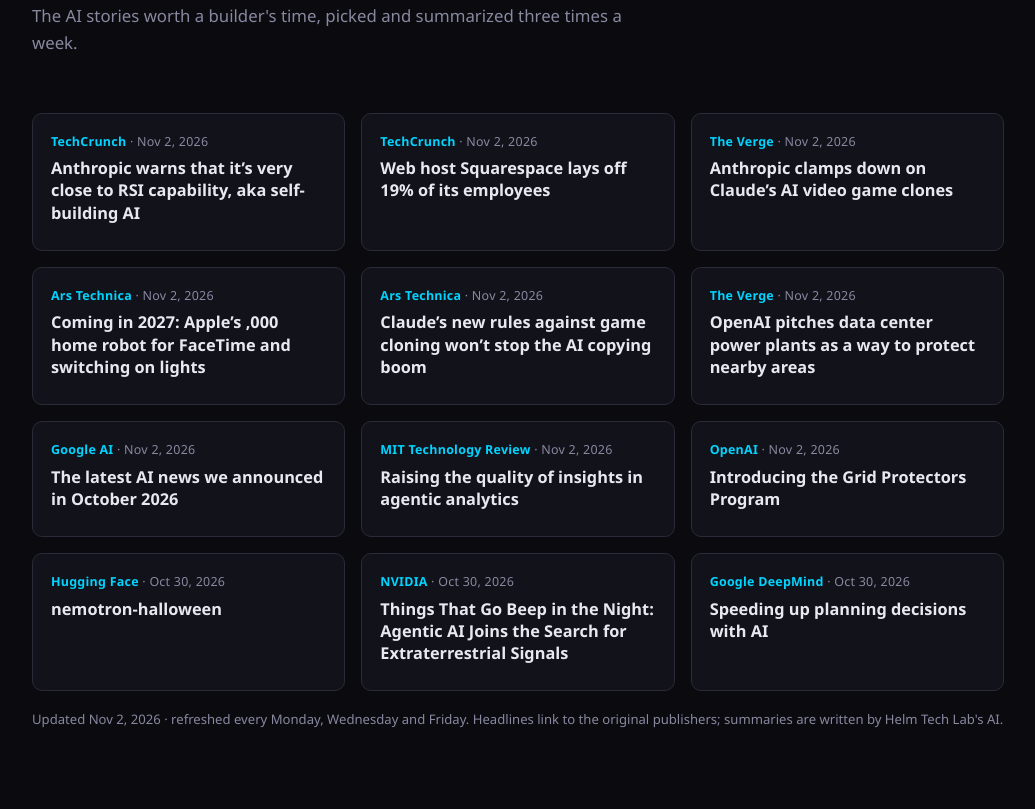
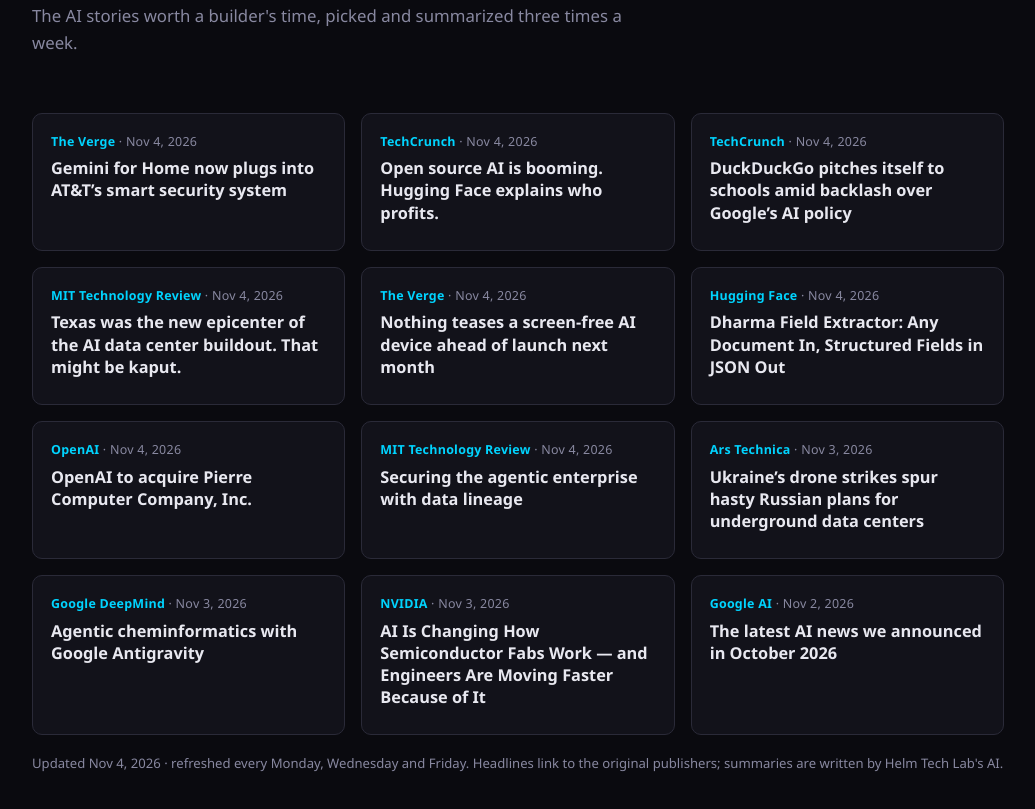
Before and after one commit to datboywhip-ai/helmtechlab-site, a plain HTML site: page index.html in a window 1280 px wide. Shown: the part 3431-4240 px from the top of the page, without its empty margins (122-1157 px from the left). Drawn offline with Linux system fonts and the light colour scheme.

Commit message:
AI news refresh 2026-11-04

```diff
--- a/index.html
+++ b/index.html
@@ -346,33 +346,58 @@
   <!-- NEWS:START -->
 <div class="news-grid">
     <article class="news-card">
-      <div class="news-meta"><span class="news-source">TechCrunch</span> · <time datetime="2026-11-02T22:14:50.000Z">Nov 2, 2026</time></div>
-      <h4><a href="https://techcrunch.com/2026/11/02/anthropic-warns-that-its-very-close-to-rsi-capability-aka-self-building-ai/" target="_blank" rel="noopener noreferrer">Anthropic warns that it’s very close to RSI capability, aka self-building AI</a></h4>
+      <div class="news-meta"><span class="news-source">The Verge</span> · <time datetime="2026-11-04T20:23:24.000Z">Nov 4, 2026</time></div>
+      <h4><a href="https://www.theverge.com/tech/1026787/att-gemini-for-home-connected-life-security-system" target="_blank" rel="noopener noreferrer">Gemini for Home now plugs into AT&amp;T’s smart security system</a></h4>
 
     </article>
     <article class="news-card">
-      <div class="news-meta"><span class="news-source">TechCrunch</span> · <time datetime="2026-11-02T19:25:59.000Z">Nov 2, 2026</time></div>
-      <h4><a href="https://techcrunch.com/2026/11/02/web-host-squarespace-lays-off-19-of-its-employees/" target="_blank" rel="noopener noreferrer">Web host Squarespace lays off 19% of its employees</a></h4>
+      <div class="news-meta"><span class="news-source">TechCrunch</span> · <time datetime="2026-11-04T19:30:04.000Z">Nov 4, 2026</time></div>
+      <h4><a href="https://techcrunch.com/video/open-source-ai-is-booming-hugging-face-explains-who-profits/" target="_blank" rel="noopener noreferrer">Open source AI is booming. Hugging Face explains who profits.</a></h4>
 
     </article>
     <article class="news-card">
-      <div class="news-meta"><span class="news-source">The Verge</span> · <time datetime="2026-11-02T18:56:02.000Z">Nov 2, 2026</time></div>
-      <h4><a href="https://www.theverge.com/ai-artificial-intelligence/1024632/anthropic-claude-ai-video-game-clones" target="_blank" rel="noopener noreferrer">Anthropic clamps down on Claude’s AI video game clones</a></h4>
+      <div class="news-meta"><span class="news-source">TechCrunch</span> · <time datetime="2026-11-04T19:29:52.000Z">Nov 4, 2026</time></div>
+      <h4><a href="https://techcrunch.com/2026/11/04/duckduckgo-pitches-itself-to-schools-amid-backlash-over-googles-ai-policy/" target="_blank" rel="noopener noreferrer">DuckDuckGo pitches itself to schools amid backlash over Google’s AI policy</a></h4>
 
     </article>
     <article class="news-card">
-      <div class="news-meta"><span class="news-source">Ars Technica</span> · <time datetime="2026-11-02T18:32:21.000Z">Nov 2, 2026</time></div>
-      <h4><a href="https://arstechnica.com/apple/2026/11/apples-roaming-home-robot-may-do-facetime-switch-lights-on-and-yell-at-your-cat/" target="_blank" rel="noopener noreferrer">Coming in 2027: Apple’s <!-- NEWS:START -->,000 home robot for FaceTime and switching on lights</a></h4>
+      <div class="news-meta"><span class="news-source">MIT Technology Review</span> · <time datetime="2026-11-04T18:50:55.000Z">Nov 4, 2026</time></div>
+      <h4><a href="https://www.technologyreview.com/2026/11/04/1148043/texas-was-the-new-epicenter-of-the-ai-data-center-buildout-that-might-be-kaput/" target="_blank" rel="noopener noreferrer">Texas was the new epicenter of the AI data center buildout. That might be kaput.</a></h4>
 
     </article>
     <article class="news-card">
-      <div class="news-meta"><span class="news-source">Ars Technica</span> · <time datetime="2026-11-02T18:05:31.000Z">Nov 2, 2026</time></div>
-      <h4><a href="https://arstechnica.com/ai/2026/11/claudes-new-rules-against-game-cloning-wont-stop-the-ai-copying-boom/" target="_blank" rel="noopener noreferrer">Claude’s new rules against game cloning won’t stop the AI copying boom</a></h4>
+      <div class="news-meta"><span class="news-source">The Verge</span> · <time datetime="2026-11-04T18:26:07.000Z">Nov 4, 2026</time></div>
+      <h4><a href="https://www.theverge.com/ai-artificial-intelligence/1026586/nothing-screen-free-ai-device-carl-pei" target="_blank" rel="noopener noreferrer">Nothing teases a screen-free AI device ahead of launch next month</a></h4>
 
     </article>
     <article class="news-card">
-      <div class="news-meta"><span class="news-source">The Verge</span> · <time datetime="2026-11-02T18:01:30.000Z">Nov 2, 2026</time></div>
-      <h4><a href="https://www.theverge.com/ai-artificial-intelligence/1024604/openai-data-center-grid-protection-program" target="_blank" rel="noopener noreferrer">OpenAI pitches data center power plants as a way to protect nearby areas</a></h4>
+      <div class="news-meta"><span class="news-source">Hugging Face</span> · <time datetime="2026-11-04T17:50:10.000Z">Nov 4, 2026</time></div>
+      <h4><a href="https://huggingface.co/blog/Dharma-AI/dharma-field-extractor" target="_blank" rel="noopener noreferrer">Dharma Field Extractor: Any Document In, Structured Fields in JSON Out</a></h4>
+
+    </article>
+    <article class="news-card">
+      <div class="news-meta"><span class="news-source">OpenAI</span> · <time datetime="2026-11-04T14:30:00.000Z">Nov 4, 2026</time></div>
+      <h4><a href="https://openai.com/index/openai-to-acquire-pierre" target="_blank" rel="noopener noreferrer">OpenAI to acquire Pierre Computer Company, Inc.</a></h4>
+
+    </article>
+    <article class="news-card">
+      <div class="news-meta"><span class="news-source">MIT Technology Review</span> · <time datetime="2026-11-04T13:00:00.000Z">Nov 4, 2026</time></div>
+      <h4><a href="https://www.technologyreview.com/2026/11/04/1147596/securing-the-agentic-enterprise-with-data-lineage/" target="_blank" rel="noopener noreferrer">Securing the agentic enterprise with data lineage</a></h4>
+
+    </article>
+    <article class="news-card">
+      <div class="news-meta"><span class="news-source">Ars Technica</span> · <time datetime="2026-11-03T20:39:55.000Z">Nov 3, 2026</time></div>
+      <h4><a href="https://arstechnica.com/ai/2026/11/russia-looks-to-hide-data-centers-underground-as-ukrainian-drones-strike-back/" target="_blank" rel="noopener noreferrer">Ukraine’s drone strikes spur hasty Russian plans for underground data centers</a></h4>
+
+    </article>
+    <article class="news-card">
+      <div class="news-meta"><span class="news-source">Google DeepMind</span> · <time datetime="2026-11-03T17:01:49.000Z">Nov 3, 2026</time></div>
+      <h4><a href="https://deepmind.google/blog/agentic-cheminformatics-with-google-antigravity/" target="_blank" rel="noopener noreferrer">Agentic cheminformatics with Google Antigravity</a></h4>
+
+    </article>
+    <article class="news-card">
+      <div class="news-meta"><span class="news-source">NVIDIA</span> · <time datetime="2026-11-03T16:00:45.000Z">Nov 3, 2026</time></div>
+      <h4><a href="https://blogs.nvidia.com/blog/ai-semiconductor-fabs/" target="_blank" rel="noopener noreferrer">AI Is Changing How Semiconductor Fabs Work — and Engineers Are Moving Faster Because of It</a></h4>
 
     </article>
     <article class="news-card">
@@ -380,33 +405,8 @@
       <h4><a href="https://blog.google/innovation-and-ai/technology/ai/google-ai-updates-october-2026/" target="_blank" rel="noopener noreferrer">The latest AI news we announced in October 2026</a></h4>
 
     </article>
-    <article class="news-card">
-      <div class="news-meta"><span class="news-source">MIT Technology Review</span> · <time datetime="2026-11-02T17:00:00.000Z">Nov 2, 2026</time></div>
-      <h4><a href="https://www.technologyreview.com/2026/11/02/1147660/raising-the-quality-of-insights-in-agentic-analytics/" target="_blank" rel="noopener noreferrer">Raising the quality of insights in agentic analytics</a></h4>
-
-    </article>
-    <article class="news-card">
-      <div class="news-meta"><span class="news-source">OpenAI</span> · <time datetime="2026-11-02T15:00:00.000Z">Nov 2, 2026</time></div>
-      <h4><a href="https://openai.com/index/grid-protectors-program" target="_blank" rel="noopener noreferrer">Introducing the Grid Protectors Program</a></h4>
-
-    </article>
-    <article class="news-card">
-      <div class="news-meta"><span class="news-source">Hugging Face</span> · <time datetime="2026-10-30T17:57:24.000Z">Oct 30, 2026</time></div>
-      <h4><a href="https://huggingface.co/blog/nvidia/nemotron-halloween" target="_blank" rel="noopener noreferrer">nemotron-halloween</a></h4>
-
-    </article>
-    <article class="news-card">
-      <div class="news-meta"><span class="news-source">NVIDIA</span> · <time datetime="2026-10-30T15:00:10.000Z">Oct 30, 2026</time></div>
-      <h4><a href="https://blogs.nvidia.com/blog/ai-joins-the-search-for-extraterrestrial-signals/" target="_blank" rel="noopener noreferrer">Things That Go Beep in the Night: Agentic AI Joins the Search for Extraterrestrial Signals</a></h4>
-
-    </article>
-    <article class="news-card">
-      <div class="news-meta"><span class="news-source">Google DeepMind</span> · <time datetime="2026-10-30T14:18:30.000Z">Oct 30, 2026</time></div>
-      <h4><a href="https://deepmind.google/blog/speeding-up-planning-decisions-with-ai/" target="_blank" rel="noopener noreferrer">Speeding up planning decisions with AI</a></h4>
-
-    </article>
   </div>
-  <p class="news-updated">Updated Nov 2, 2026 · refreshed every Monday, Wednesday and Friday. Headlines link to the original publishers; summaries are written by Helm Tech Lab's AI.</p>
+  <p class="news-updated">Updated Nov 4, 2026 · refreshed every Monday, Wednesday and Friday. Headlines link to the original publishers; summaries are written by Helm Tech Lab's AI.</p>
   <!-- NEWS:END -->
 </section>
 
```
Also changed, not shown: news.json (+51 -51 lines).
